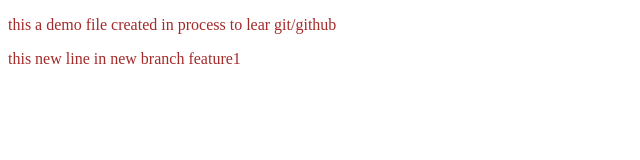
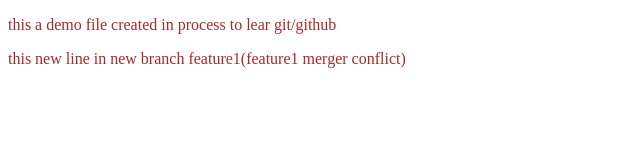
Before and after one commit to kislayrajj/localrepodemo, a plain HTML site: page localrepodemo/index.html in a window 1280 px wide. Shown: the whole page, without its empty margins (0-640 px from the left). Drawn offline with Linux system fonts and the light colour scheme.

Commit message:
merger cinflict

```diff
--- a/localrepodemo/index.html
+++ b/localrepodemo/index.html
@@ -8,6 +8,6 @@
 </head>
 <body>
     <p>this a demo file created in process to lear git/github</p>
-    <p>this new line in new branch feature1</p>
+    <p>this new line in new branch feature1(feature1 merger conflict)</p>
 </body>
 </html>
```
